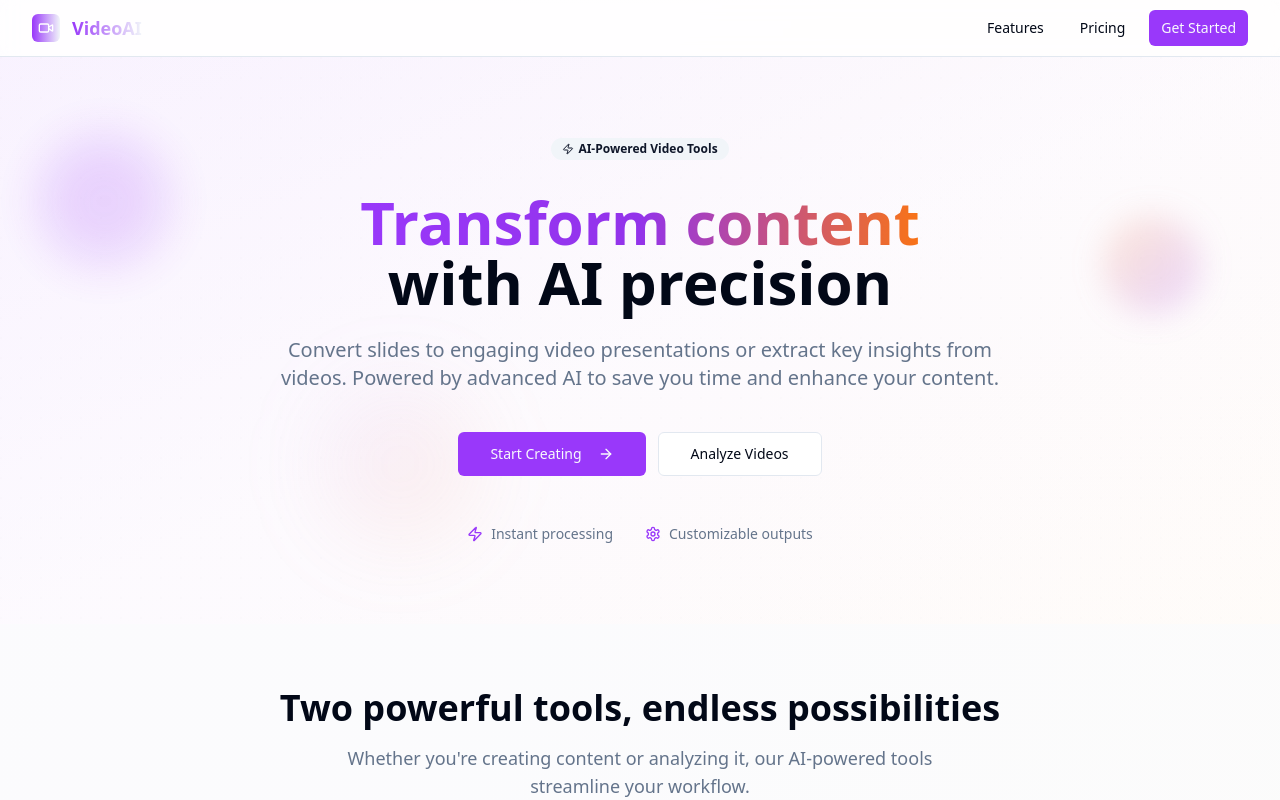
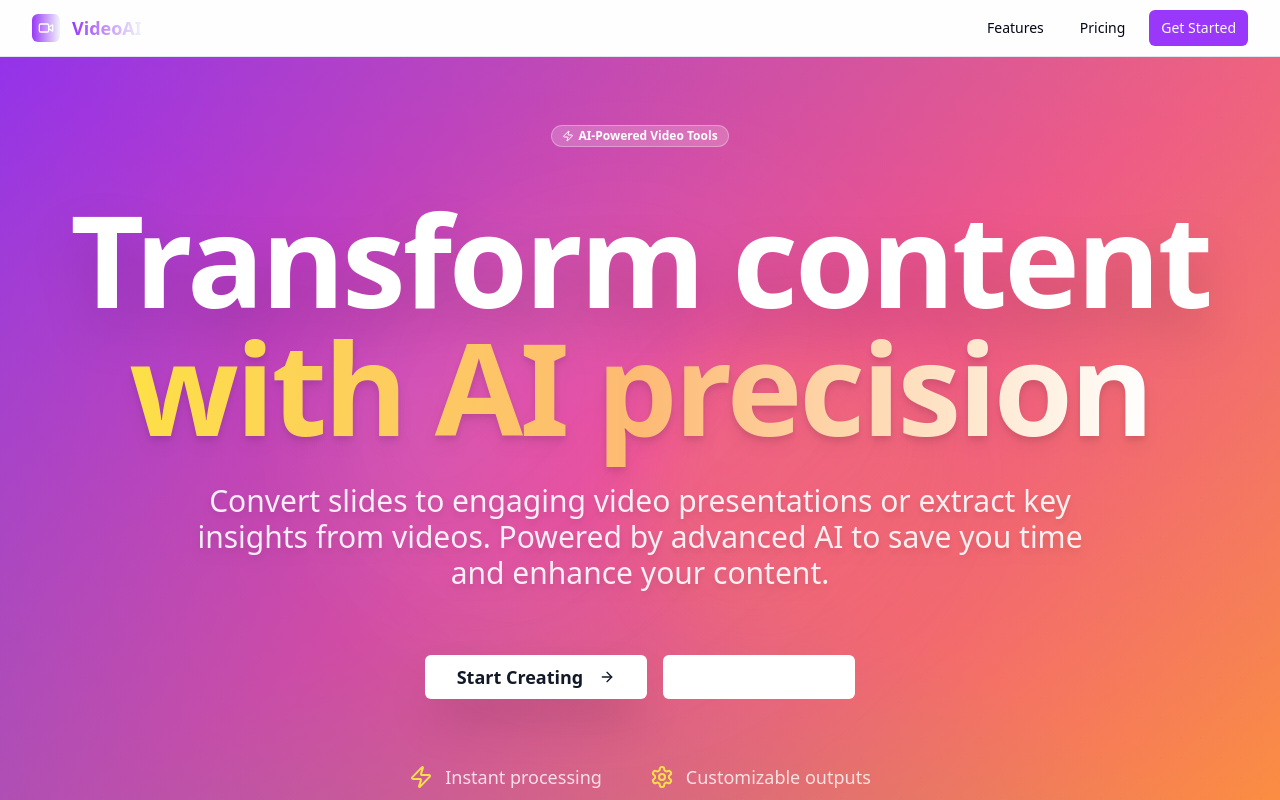
Before and after one commit to Oliversheth/media-sense-extract, a React (Vite) app: page / in a window 1280 px wide. Shown: the top 800 px of the page. Built offline with nearby package versions, Linux system fonts and the light colour scheme.

Commit message:
Enhance UI prominence
Make the UI more prominent, inspired by the provided image.

```diff
--- a/src/pages/Home.tsx
+++ b/src/pages/Home.tsx
@@ -33,60 +33,63 @@ const Home = () => {
       </nav>
 
       {/* Hero Section */}
-      <section className="relative py-16 sm:py-20 overflow-hidden">
-        {/* Stripe-inspired gradient background */}
-        <div className="absolute inset-0 bg-gradient-to-br from-primary/5 via-purple-50/30 to-orange-50/20 dark:from-primary/10 dark:via-purple-950/30 dark:to-orange-950/20"></div>
+      <section className="relative min-h-screen flex items-center justify-center overflow-hidden">
+        {/* Vibrant gradient background inspired by Stripe */}
+        <div className="absolute inset-0 bg-gradient-to-br from-purple-600 via-pink-500 to-orange-400"></div>
+        <div className="absolute inset-0 bg-gradient-to-tr from-blue-600/30 via-transparent to-yellow-400/20"></div>
 
-        {/* Geometric shapes */}
-        <div className="absolute top-20 left-10 w-32 h-32 bg-gradient-to-br from-primary/20 to-purple-500/20 rounded-full blur-xl animate-pulse"></div>
-        <div className="absolute top-40 right-20 w-24 h-24 bg-gradient-to-br from-orange-400/20 to-primary/20 rounded-full blur-lg"></div>
-        <div className="absolute bottom-20 left-1/4 w-40 h-40 bg-gradient-to-br from-purple-400/10 to-orange-400/10 rounded-full blur-2xl"></div>
+        {/* Animated geometric shapes */}
+        <div className="absolute top-1/4 left-1/4 w-96 h-96 bg-gradient-to-br from-white/10 to-transparent rounded-full blur-3xl animate-pulse"></div>
+        <div className="absolute bottom-1/4 right-1/4 w-80 h-80 bg-gradient-to-br from-yellow-400/20 to-transparent rounded-full blur-2xl"></div>
+        <div className="absolute top-1/2 left-1/2 transform -translate-x-1/2 -translate-y-1/2 w-[600px] h-[600px] bg-gradient-to-br from-white/5 to-transparent rounded-full blur-3xl"></div>
 
         {/* Grid pattern overlay */}
-        <div className="absolute inset-0 bg-grid-pattern opacity-5"></div>
+        <div className="absolute inset-0 bg-grid-pattern opacity-10"></div>
 
-        <div className="relative max-w-7xl mx-auto px-4 sm:px-6 lg:px-8">
-          <div className="text-center space-y-6">
-            <Badge variant="secondary" className="mb-2">
+        <div className="relative z-10 max-w-7xl mx-auto px-4 sm:px-6 lg:px-8 text-center">
+          <div className="space-y-8">
+            <Badge variant="secondary" className="mb-4 bg-white/20 text-white border-white/30 backdrop-blur-sm">
               <Zap className="w-3 h-3 mr-1" />
               AI-Powered Video Tools
             </Badge>
 
-            <h1 className="text-4xl sm:text-5xl lg:text-6xl font-bold leading-tight">
-              <span className="bg-gradient-to-r from-primary via-purple-600 to-orange-500 bg-clip-text text-transparent">
+            <h1 className="text-6xl sm:text-7xl lg:text-8xl xl:text-9xl font-black leading-none tracking-tight">
+              <span className="text-white drop-shadow-2xl">
                 Transform content
               </span>
               <br />
-              with AI precision
+              <span className="bg-gradient-to-r from-yellow-300 via-orange-300 to-white bg-clip-text text-transparent drop-shadow-lg">
+                with AI precision
+              </span>
             </h1>
 
-            <p className="text-lg sm:text-xl text-muted-foreground max-w-3xl mx-auto leading-relaxed">
+            <p className="text-xl sm:text-2xl lg:text-3xl text-white/90 max-w-4xl mx-auto leading-relaxed font-medium drop-shadow-lg">
               Convert slides to engaging video presentations or extract key insights from videos.
               Powered by advanced AI to save you time and enhance your content.
             </p>
 
-            <div className="flex flex-col sm:flex-row gap-3 justify-center pt-4">
+            <div className="flex flex-col sm:flex-row gap-4 justify-center pt-8">
               <Link to="/slide-to-video">
-                <Button size="lg" className="bg-primary hover:bg-primary/90 w-full sm:w-auto">
+                <Button size="lg" className="bg-white text-gray-900 hover:bg-gray-100 font-semibold px-8 py-4 text-lg w-full sm:w-auto shadow-2xl">
                   Start Creating
-                  <ArrowRight className="ml-2 w-4 h-4" />
+                  <ArrowRight className="ml-2 w-5 h-5" />
                 </Button>
               </Link>
               <Link to="/video-analysis">
-                <Button size="lg" variant="outline" className="w-full sm:w-auto">
+                <Button size="lg" variant="outline" className="border-white/30 text-white hover:bg-white/10 backdrop-blur-sm px-8 py-4 text-lg w-full sm:w-auto">
                   Analyze Videos
                 </Button>
               </Link>
             </div>
 
-            <div className="flex items-center justify-center space-x-8 pt-6 text-sm text-muted-foreground">
-              <div className="flex items-center space-x-2">
-                <Zap className="w-4 h-4 text-primary" />
-                <span>Instant processing</span>
+            <div className="flex items-center justify-center space-x-12 pt-8 text-white/80">
+              <div className="flex items-center space-x-3">
+                <Zap className="w-6 h-6 text-yellow-300" />
+                <span className="text-lg font-medium">Instant processing</span>
               </div>
-              <div className="flex items-center space-x-2">
-                <Settings className="w-4 h-4 text-primary" />
-                <span>Customizable outputs</span>
+              <div className="flex items-center space-x-3">
+                <Settings className="w-6 h-6 text-yellow-300" />
+                <span className="text-lg font-medium">Customizable outputs</span>
               </div>
             </div>
           </div>
```
